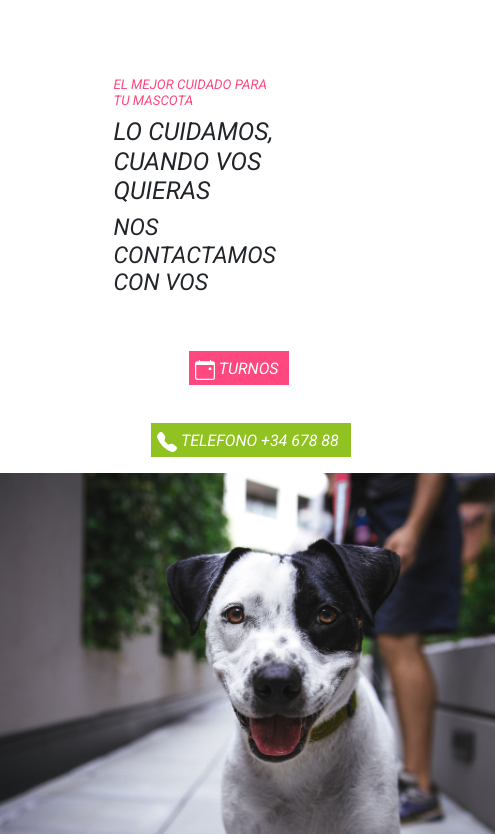
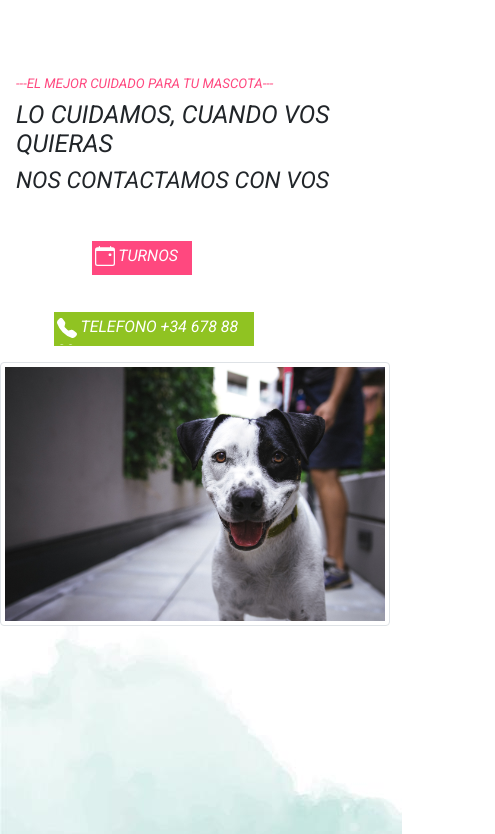
Before and after one commit to Lisset-Guzman/PetCare, a website: page index.html in a window 390 px wide. Shown: the part 97-931 px from the top of the page, 495 px wide, since content can reach past the window. Drawn offline with Linux system fonts and the light colour scheme.

Commit message:
Hice las imagenes responsive

```diff
--- a/css/estilos.css
+++ b/css/estilos.css
@@ -2,10 +2,7 @@
     .parts {
         text-transform:uppercase
     }
-    /* .part-right, .part-left{
-        width: 100%;
 
-    } */
     .actividades{
         display: flex;
         flex-flow: row nowrap;
@@ -19,7 +16,6 @@
     .part-below{
         display: flex;
         flex-flow: column nowrap;
-        margin-top: 1rem;
     }
     .parts {
         padding-top: 4rem;
@@ -29,10 +25,6 @@
     .turnos{
         margin-bottom: 1rem;
 
-    }
-
-    .header__icono{
-        display: none;
     }
 
 }
--- a/index.html
+++ b/index.html
@@ -38,7 +38,7 @@
            <nav class="navbar navbar-expand-lg navbar-light bg-light">
        <div class="container-fluid">
        <a class="navbar-brand" href="./index.html">
-       <img src="./img/logo.jpeg" class="img-fluid" alt="logo-patita" width="30" height="30">
+       <img src="./img/logo.jpeg"  alt="logo-patita" width="30" height="30">
        </a>
        <button class="navbar-toggler collapsed" type="button" data-bs-toggle="collapse" data-bs-target="#navbarNav" aria-controls="navbarNav" aria-expanded="false" aria-label="Toggle navigation">
          <span class="navbar-toggler-icon"></span>
@@ -72,7 +72,7 @@
 
     <section class="parts">
         <div class="part-left">
-            <h1 class="slogan">el mejor cuidado para tu mascota</h1>
+            <h1 class="slogan">---El mejor cuidado para tu mascota---</h1>
             <h2 class="slogan-1" >Lo cuidamos,<span> cuando vos quieras</span></h2>
             <h3 class="slogan-1">Nos contactamos con vos</h3>
             <div class="part-below">
@@ -88,7 +88,7 @@
         </div>
         <div class="part-right">
             <!-- Foto-->
-            <img src ="./img/perrofeliz.jpg" alt="Ilustracion perro feliz">
+            <img src ="./img/perrofeliz.jpg" class="img-fluid img-thumbnail"  class="img-fluid rounded-start" alt="Ilustracion perro feliz">
         </div>
 
     </section>
--- a/sass/_index.scss
+++ b/sass/_index.scss
@@ -11,12 +11,12 @@
 .parts{
     min-height: 100vh;
     max-width: 1200px;
-    margin: 0 auto;
+    margin: auto;
     display: flex;
     align-items: center;
-    .part-left, .part-right{
-        width: 50%;
-    }
+    // .part-left, .part-right{
+    //     width: 50%;
+    // }
     .part-left{
         padding: 1rem;
     }
@@ -24,9 +24,7 @@
     display: flex;
     justify-content: center;
     }
-    .part-right img{
-    max-width: 600px;
-    }
+
 }
 .slogan{
     color: #ff487f;
@@ -43,7 +41,7 @@
         color: white;
         border: solid 1px #ff487f;
         background-color: #ff487f;
-        padding: 5px;
+        padding: 2px;
         display: inline-block;
         font-size: 16px;
         width: 100px;
@@ -57,7 +55,7 @@
         color: white;
         border: solid 1px #90c322;
         background-color: #90c322;
-        padding: 5px;
+        padding: 2px;
         display: inline-block;
         font-size: 16px;
         width: 200px;
--- a/sass/_services.scss
+++ b/sass/_services.scss
@@ -8,17 +8,20 @@
     }
     .imagenes-1{
         grid-area: imagen1;
+        padding-right: 5rem;
     }
     .grid-text-1{
         grid-area: text1;
+        padding-left: 5rem;
 
     }
     .imagenes-2{
         grid-area: imagen2;
+        padding-left: 2rem;
     }
     .grid-text-2{
         grid-area: text2;
-        padding-left: 5rem;
+        padding-left: 2rem;
         padding-right: 10rem;
     }
     .imagenes-3{
```
Also changed, not shown: pages/services.html (+3 -3 lines), css/style.css.
